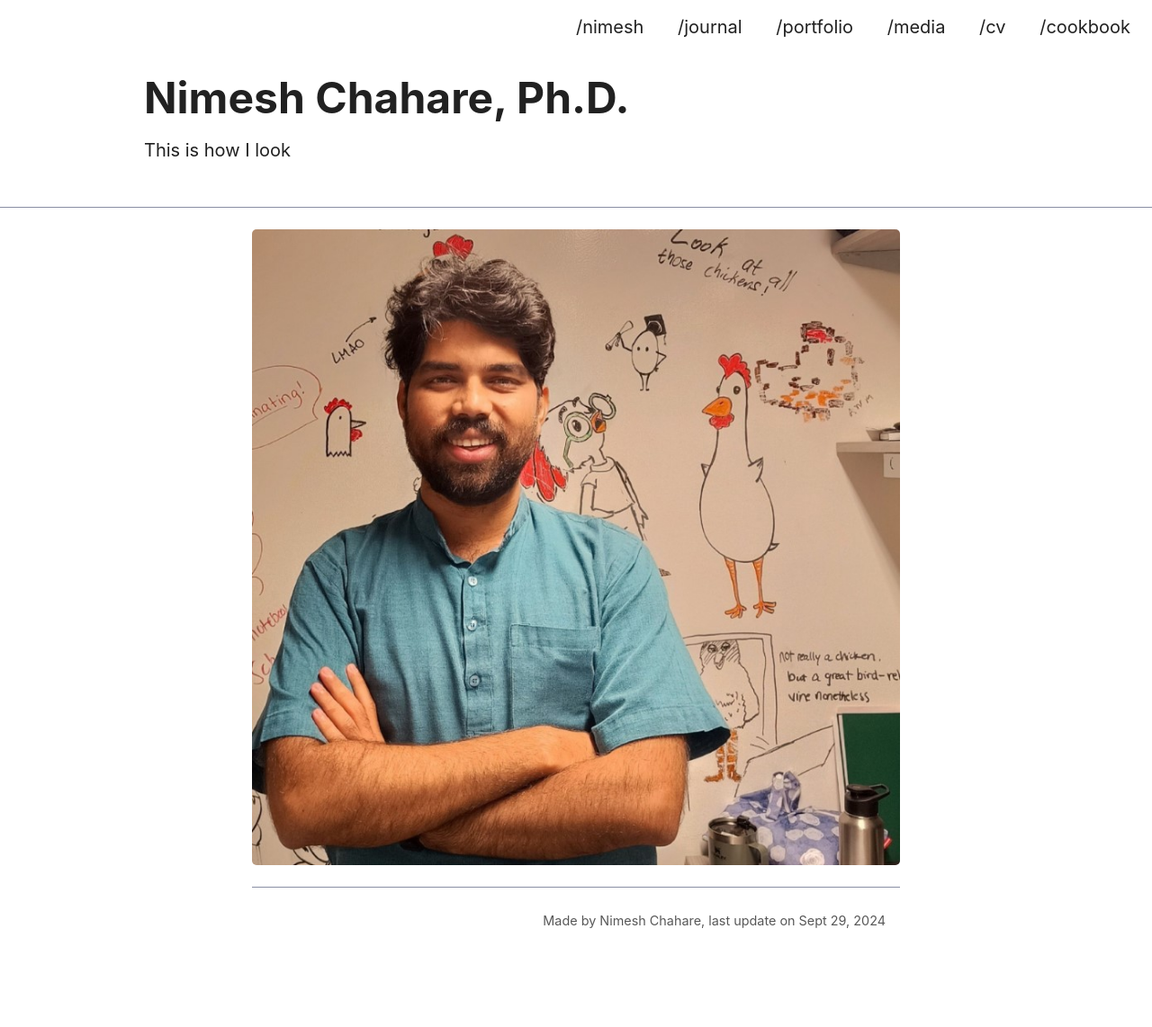
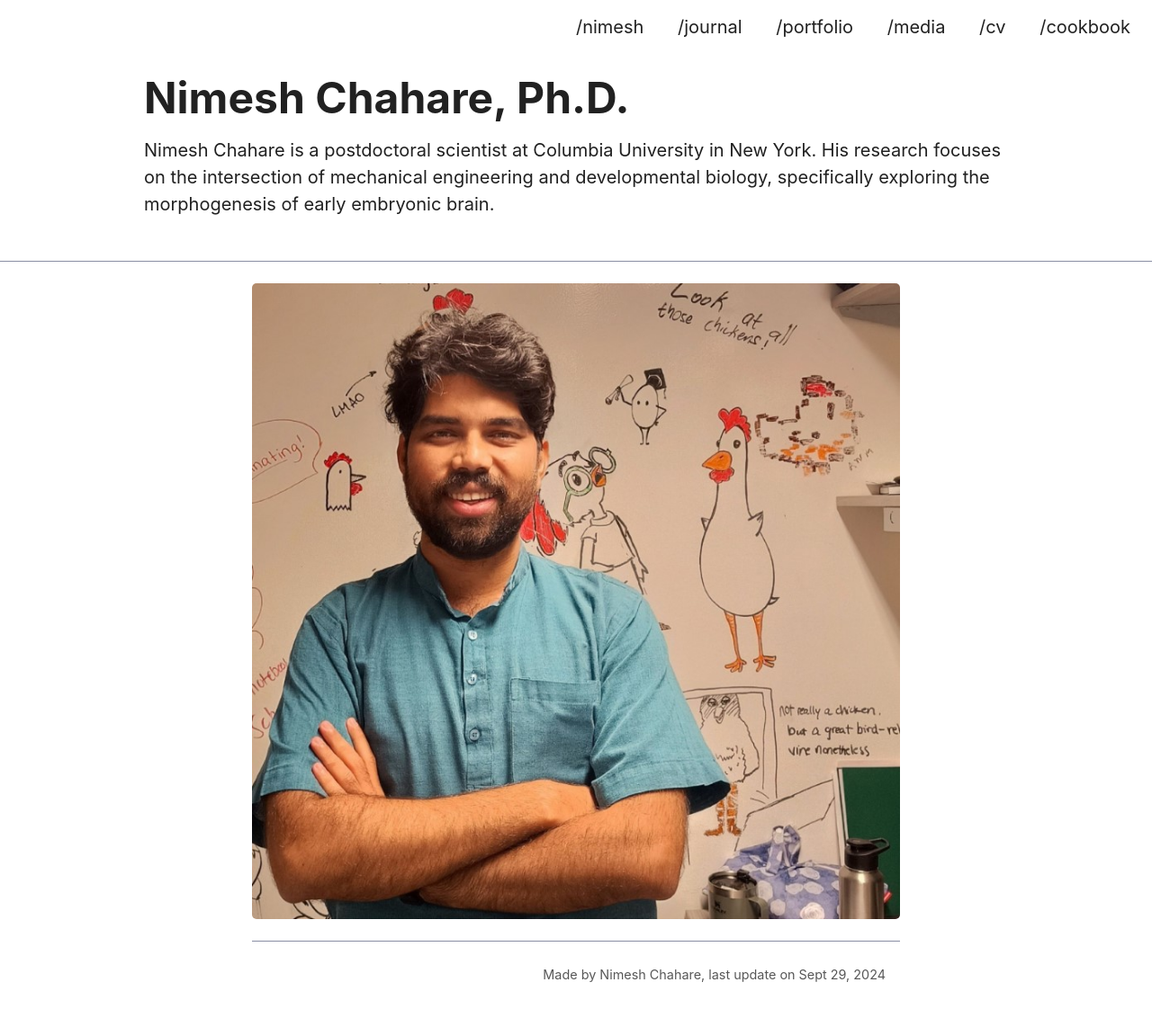
Before and after one commit to nchahare/nchahare.github.io, a Jekyll site: the page built from me.md, in a window 1280 px wide. Shown: the whole page at 90% size. Built offline with Jekyll 4.4.1, drawn with Linux system fonts in a browser that asks for light colours; before the commit the page ends 1082 px from its top, so only the background shows below that.

Commit message:
fixed favicons and added seo and fixed things

```diff
--- a/_config.yml
+++ b/_config.yml
@@ -20,10 +20,11 @@
 
 title: Nimesh Chahare
 description: >- # this means to ignore newlines until "baseurl:"
-  Nimesh's personal webpage
+  Nimesh Chahare is a postdoctoral scientist at Columbia University in New York. His research focuses on the intersection of mechanical engineering and developmental biology, specifically exploring the morphogenesis of early embryonic brain.
 baseurl: # the subpath of your site, e.g. /blog
 url: "https://nchahare.github.io/" # the base hostname & protocol for your site, e.g. http://example.com
-logo: ✏️
+
+
 
 # Build settings
 plugins:
@@ -32,7 +33,7 @@ plugins:
 
 # SEO Stuff
 author: Nimesh Chahare
-summary: This is Nimesh's small corner of the internet
+summary: Nimesh Chahare is a postdoctoral scientist at Columbia University in New York. His research focuses on the intersection of mechanical engineering and developmental biology, specifically exploring the morphogenesis of early embryonic brain.
 lang: en
 locale: en-US
 
@@ -43,7 +44,6 @@ feed:
 
 
 github_username: nchahare # your GitHub user name
-gitlab_username: # your GitLab user name
 twitter_username: onenimesa # your Twitter handle
 linkedin_username: nchahare # your LinkedIn user name
 scholar_userid: g0yOthAAAAAJ&hl=en&oi=ao #chaharenimesh@gmail.com # your Google Scholar ID
--- a/_layouts/default.html
+++ b/_layouts/default.html
@@ -13,6 +13,12 @@
     <link rel="canonical" href="{{ page.url | replace:'index.html','' | prepend: site.baseurl | prepend: site.url }}">
     <link rel="alternate" type="application/rss+xml" title="{{ site.title }}" href="{{ "/feed.xml" | prepend: site.baseurl | prepend: site.url }}">
     <link rel="sitemap" type="application/xml" title="Sitemap" href="{{ "/sitemap.xml" | prepend: site.baseurl | prepend: site.url }}" />
+
+    <link rel="apple-touch-icon" sizes="180x180" href="/assets/favico/apple-touch-icon.png">
+    <link rel="icon" type="image/png" sizes="32x32" href="/assets/favico/favicon-32x32.png">
+    <link rel="icon" type="image/png" sizes="16x16" href="/assets/favico/favicon-16x16.png">
+    <link rel="manifest" href="/assets/favico/site.webmanifest">
+
   </head>
   <body>
 
--- a/me.md
+++ b/me.md
@@ -1,7 +1,7 @@
 ---
 layout: default
 title: Nimesh Chahare, Ph.D.
-description: This is how I look
+description: Nimesh Chahare is a postdoctoral scientist at Columbia University in New York. His research focuses on the intersection of mechanical engineering and developmental biology, specifically exploring the morphogenesis of early embryonic brain.
 permalink: /me/
 images:
   - /assets/img/meme2024.jpg
```
Also changed, not shown: index.md (+2 -0 lines), journal.md (+4 -0 lines), assets/favico/android-chrome-192x192.png (added), assets/favico/android-chrome-512x512.png (added), assets/favico/apple-touch-icon.png (added), assets/favico/favicon-16x16.png (added), assets/favico/favicon-32x32.png (added), assets/favico/favicon.ico (added), assets/favico/site.webmanifest (added).
